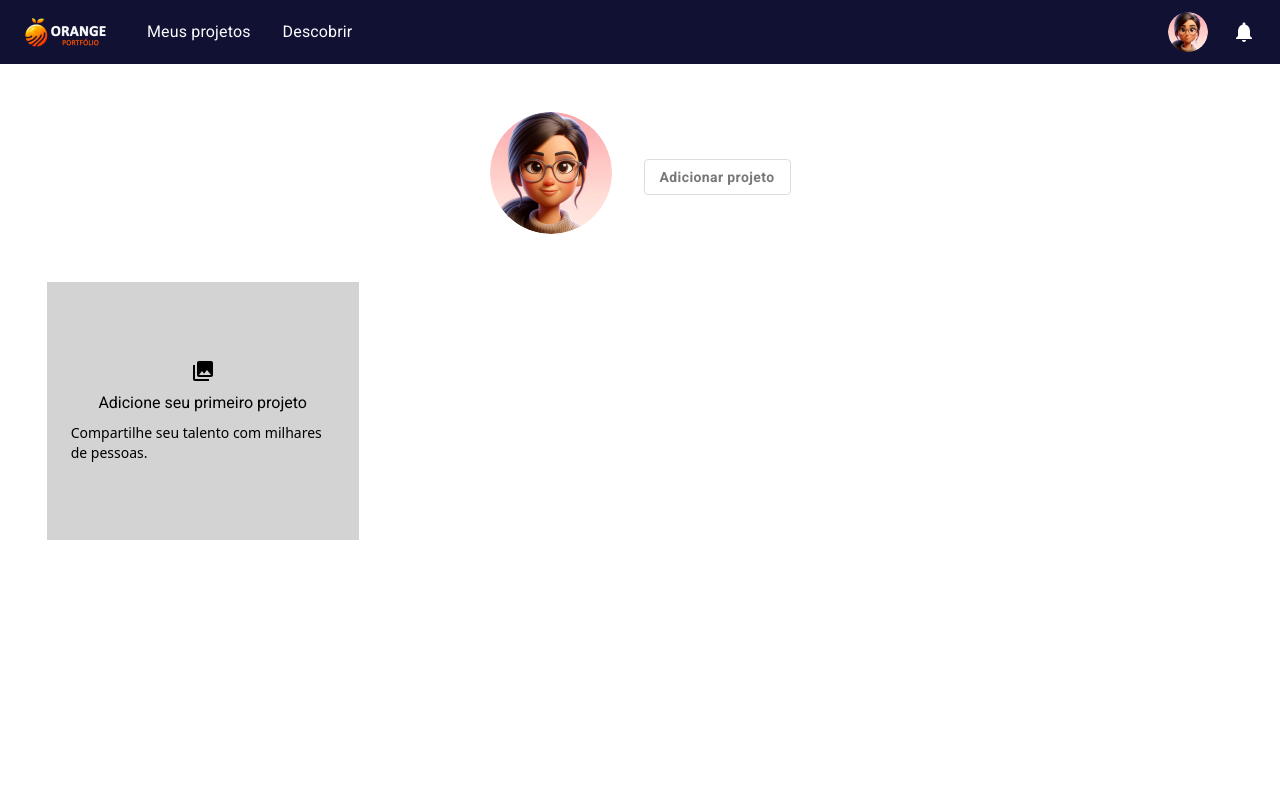
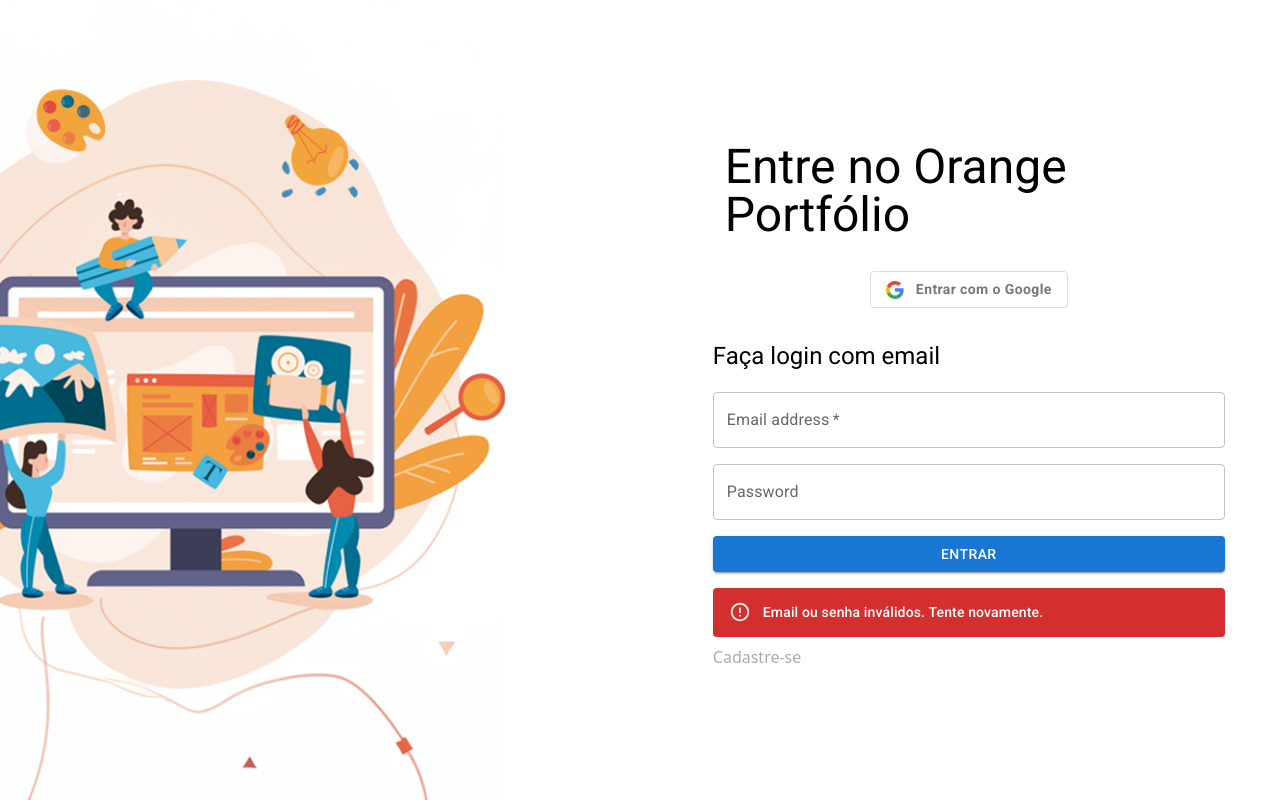
Before and after one commit to gabrieltdrk/hacksanta, a React (Vite) app: page / in a window 1280 px wide. Built offline with nearby package versions, Linux system fonts and the light colour scheme.

Commit message:
app routes working properly

```diff
--- a/src/app.jsx
+++ b/src/app.jsx
@@ -2,18 +2,25 @@
 
 import { MainLayout } from './layouts/MainLayout'
 
+import { DiscoverPage } from './pages/DiscoverPage'
+import { LoginPage } from './pages/LoginPage'
+import { NotFoundPage } from './pages/NotFoundPage'
 import { PortfolioPage } from './pages/PortfolioPage'
 import { SignupPage } from './pages/SignupPage'
-import { NotFoundPage } from './pages/NotFoundPage'
+
+const isAuth = false
 
 const router = createBrowserRouter(
   createRoutesFromElements(
     <>
-      <Route path="/" element={<MainLayout />}>
+      <Route path="/" element={isAuth ? <MainLayout /> : <LoginPage />}>
         <Route index element={<PortfolioPage />} />
-        <Route path="/discover" element={<SignupPage />} />
+        <Route path="/discover" element={<DiscoverPage />} />
         <Route path="*" element={<NotFoundPage />} />
       </Route>
+
+      <Route basename path="/login" element={<LoginPage />} />
+      <Route path="/register" element={<SignupPage />} />
     </>
   )
 )
--- a/src/pages/DiscoverPage.jsx
+++ b/src/pages/DiscoverPage.jsx
@@ -0,0 +1,5 @@
+import { useState } from 'react'
+
+export function DiscoverPage() {
+  return <>Hello World</>
+}
--- a/src/pages/HomePage.jsx
+++ b/src/pages/LoginPage.jsx
@@ -6,7 +6,7 @@
 import homePageImage from '../assets/img_login.png'
 import googleIcon from '../assets/icon_google.svg'
 
-export function HomePage() {
+export function LoginPage() {
   return (
     <section className="flex h-screen lg:gap-x-40 lg:justify-start justify-center">
       <img src={homePageImage} className="hidden lg:block" alt="Login" />
@@ -29,7 +29,7 @@
 
         <h2 className="self-start text-base lg:text-2xl my-3 mt-6 text-[var(--color-neutral-110)]">Faça login com email</h2>
 
-        <TextField className="w-full" id="email" label="Email address" l required />
+        <TextField className="w-full" id="email" label="Email address" required />
 
         <FormControl className="w-full" sx={{ m: 1 }} variant="outlined">
           <InputLabel htmlFor="outlined-adornment-password">Password</InputLabel>
```
